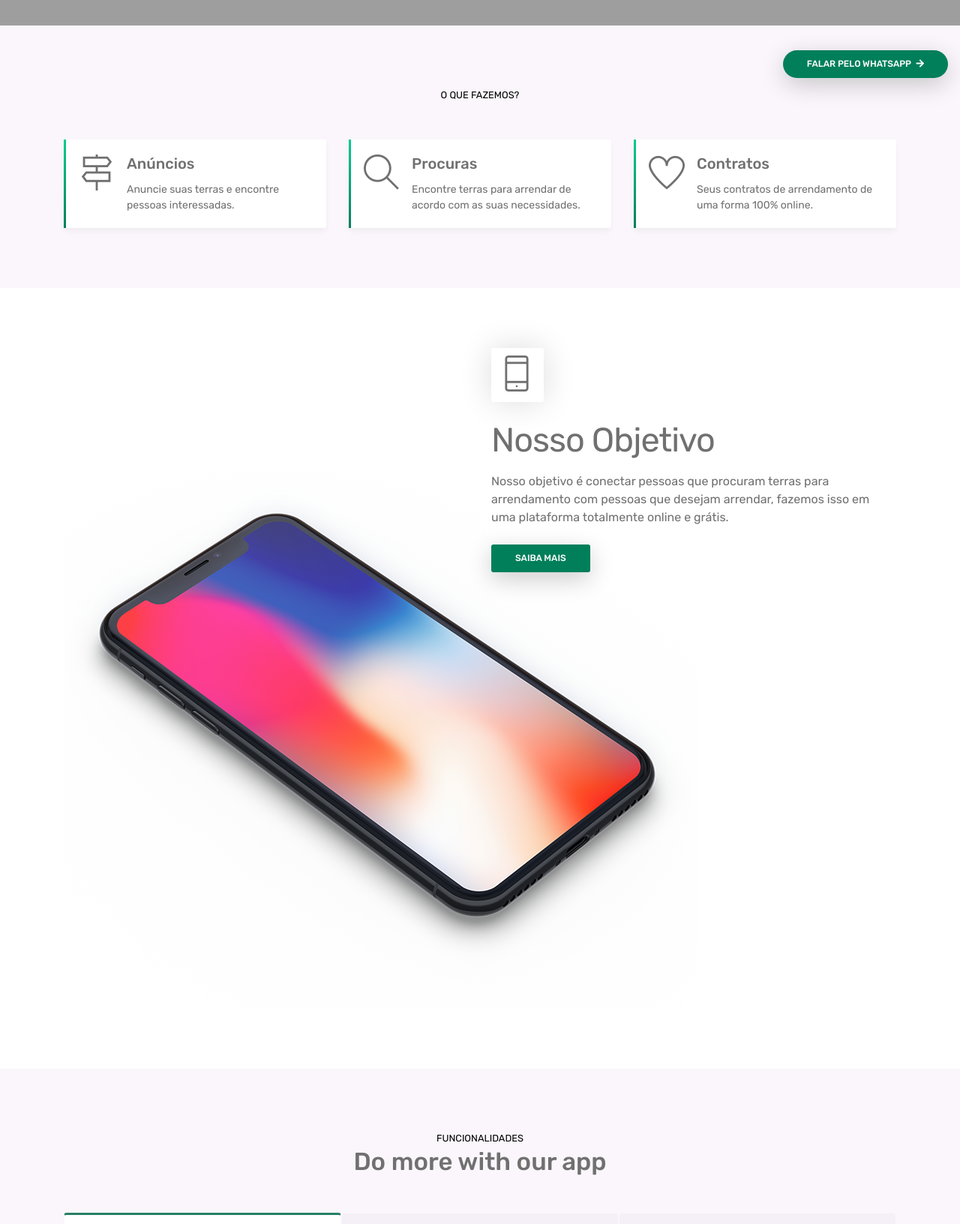
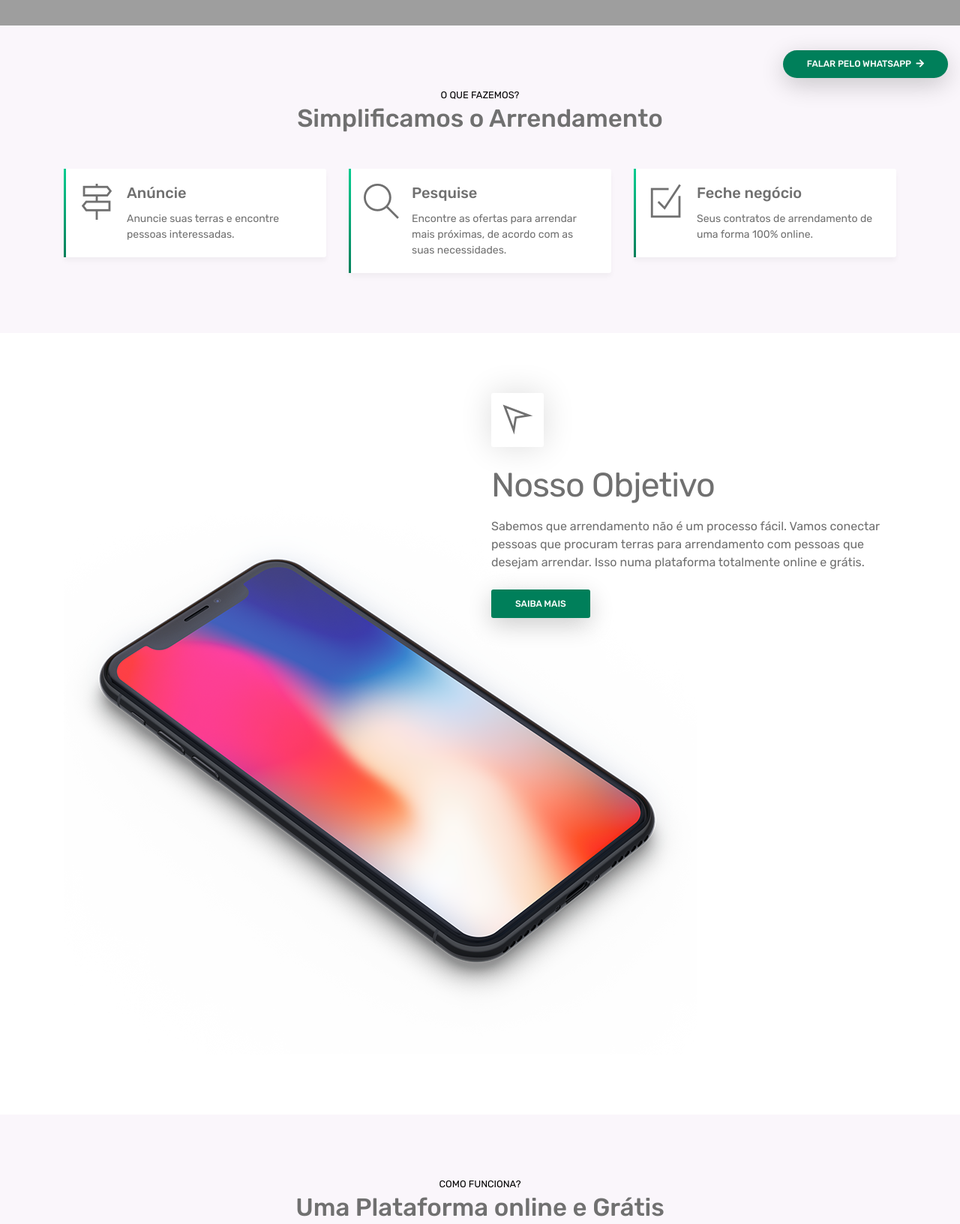
Before and after one commit to arrent-tech/arrent-page, a plain HTML site: page index.html in a window 1280 px wide. Shown: the part 680-2312 px from the top of the page at 75% size. Drawn offline with Linux system fonts and the light colour scheme; grey boxes are pictures that could not be loaded.

Commit message:
WIP: Text content

```diff
--- a/index.html
+++ b/index.html
@@ -33,7 +33,7 @@
             <div class="row">
                 <div class="col-md-12">
                     <nav class="navbar navbar-dark navbar-expand-lg">
-                        <a class="navbar-brand" href="index.html"><img src="images/arrent_vector2.png" class="img-logo" alt="logo"></a> <button class="navbar-toggler" type="button" data-toggle="collapse" data-target="#navbar" aria-controls="navbar" aria-expanded="false" aria-label="Toggle navigation"> <span class="navbar-toggler-icon"></span> </button>
+                        <a class="navbar-brand" href="index.html"><img src="images/arrent_logo.png" class="img-logo" alt="logo"></a> <button class="navbar-toggler" type="button" data-toggle="collapse" data-target="#navbar" aria-controls="navbar" aria-expanded="false" aria-label="Toggle navigation"> <span class="navbar-toggler-icon"></span> </button>
                         <div class="collapse navbar-collapse" id="navbar">
                             <ul class="navbar-nav ml-auto">
                                 <li class="nav-item"> <a class="nav-link active" href="#home">INÍCIO <span class="sr-only">(current)</span></a> </li>
@@ -78,7 +78,7 @@
 
             <div class="section-title">
                 <small>O QUE FAZEMOS?</small>
-                <h3></h3>
+                <h3>Simplificamos o Arrendamento</h3>
             </div>
 
 
@@ -89,8 +89,8 @@
                             <div class="media">
                                 <span class="ti-direction-alt gradient-fill ti-3x mr-3"></span>
                                 <div class="media-body">
-                                    <h4 class="card-title">Anúncios</h4>
-                                    <p class="card-text"> Anuncie suas terras e encontre pessoas interessadas.</p>
+                                    <h4 class="card-title">Anúncie</h4>
+                                    <p class="card-text">Anuncie suas terras e encontre pessoas interessadas.</p>
                                 </div>
                             </div>
                         </div>
@@ -102,8 +102,8 @@
                             <div class="media">
                                 <span class="ti-search gradient-fill ti-3x mr-3"></span>
                                 <div class="media-body">
-                                    <h4 class="card-title">Procuras</h4>
-                                    <p class="card-text">Encontre terras para arrendar de acordo com as suas necessidades. </p>
+                                    <h4 class="card-title">Pesquise</h4>
+                                    <p class="card-text">Encontre as ofertas para arrendar mais próximas, de acordo com as suas necessidades.</p>
                                 </div>
                             </div>
                         </div>
@@ -113,10 +113,10 @@
                     <div class="card features">
                         <div class="card-body">
                             <div class="media">
-                                <span class="ti-heart gradient-fill ti-3x mr-3"></span>
+                                <span class="ti-check-box gradient-fill ti-3x mr-3"></span>
                                 <div class="media-body">
-                                    <h4 class="card-title">Contratos</h4>
-                                    <p class="card-text">Seus contratos de arrendamento de uma forma 100% online. </p>
+                                    <h4 class="card-title">Feche negócio</h4>
+                                    <p class="card-text">Seus contratos de arrendamento de uma forma 100% online.</p>
                                 </div>
                             </div>
                         </div>
@@ -125,19 +125,16 @@
             </div>
 
         </div>
+    </div>
 
-
-
-    </div>
-    <!-- // end .section -->
     <div class="section">
 
         <div class="container">
             <div class="row">
                 <div class="col-lg-6 offset-lg-6">
-                    <div class="box-icon"><span class="ti-mobile gradient-fill ti-3x"></span></div>
+                    <div class="box-icon"><span class="ti-location-arrow gradient-fill ti-3x"></span></div>
                     <h2>Nosso Objetivo</h2>
-                    <p class="mb-4">Nosso objetivo é conectar pessoas que procuram terras para arrendamento com pessoas que desejam arrendar, fazemos isso em uma plataforma totalmente online e grátis.</p>
+                    <p class="mb-4">Sabemos que arrendamento não é um processo fácil. Vamos conectar pessoas que procuram terras para arrendamento com pessoas que desejam arrendar. Isso numa plataforma totalmente online e grátis.</p>
                     <a href="#funcionalidades" class="btn btn-primary">Saiba mais</a>
                 </div>
             </div>
@@ -147,14 +144,13 @@
         </div>
 
     </div>
-    <!-- // end .section -->
 
 
     <div class="section light-bg">
         <div class="container">
             <div class="section-title" id="funcionalidades">
-                <small>FUNCIONALIDADES</small>
-                <h3>Do more with our app</h3>
+                <small>COMO FUNCIONA?</small>
+                <h3>Uma Plataforma online e Grátis</h3>
             </div>
 
             <ul class="nav nav-tabs nav-justified" role="tablist">
@@ -162,7 +158,7 @@
                     <a class="nav-link active" data-toggle="tab" href="#arrende">Para quem anúncia</a>
                 </li>
                 <li class="nav-item">
-                    <a class="nav-link" data-toggle="tab" href="#schedule">Para quem procura</a>
+                    <a class="nav-link" data-toggle="tab" href="#procure">Para quem procura</a>
                 </li>
                 <li class="nav-item">
                     <a class="nav-link" data-toggle="tab" href="#messages">Para ambos</a>
@@ -174,7 +170,7 @@
             <div class="tab-content">
                 <div class="tab-pane fade show active" id="arrende">
                     <div class="d-flex flex-column flex-lg-row">
-                        <img src="images/graphic.jpg" alt="graphic" class="img-fluid rounded align-self-start mr-lg-5 mb-5 mb-lg-0">
+                        <img src="images/fechando-negocio.jpg" height="300" class="rounded-circle align-self-start mr-lg-5 mb-5 mb-lg-0">
                         <div>
 
                             <h2>Arrende do jeito certo</h2>
@@ -187,7 +183,7 @@
                         </div>
                     </div>
                 </div>
-                <div class="tab-pane fade" id="schedule">
+                <div class="tab-pane fade" id="procure">
                     <div class="d-flex flex-column flex-lg-row">
                         <div>
                             <h2>Encontre a terra ideal</h2>
```
Also changed, not shown: images/arrent_icon.png (renamed from images/arrent_vector.png), images/arrent_logo.png (renamed from images/arrent_vector2.png), images/client-logos.png (deleted), images/client.png (deleted), images/fechando-negocio.jpg (added), images/fechando-negocio_original.jpg (renamed from images/graphic_old2.jpg), images/graphic.jpg (deleted), images/graphic_old.png (deleted), images/icon_color.png (renamed from images/teste_logo.png), images/logo.png (deleted).
